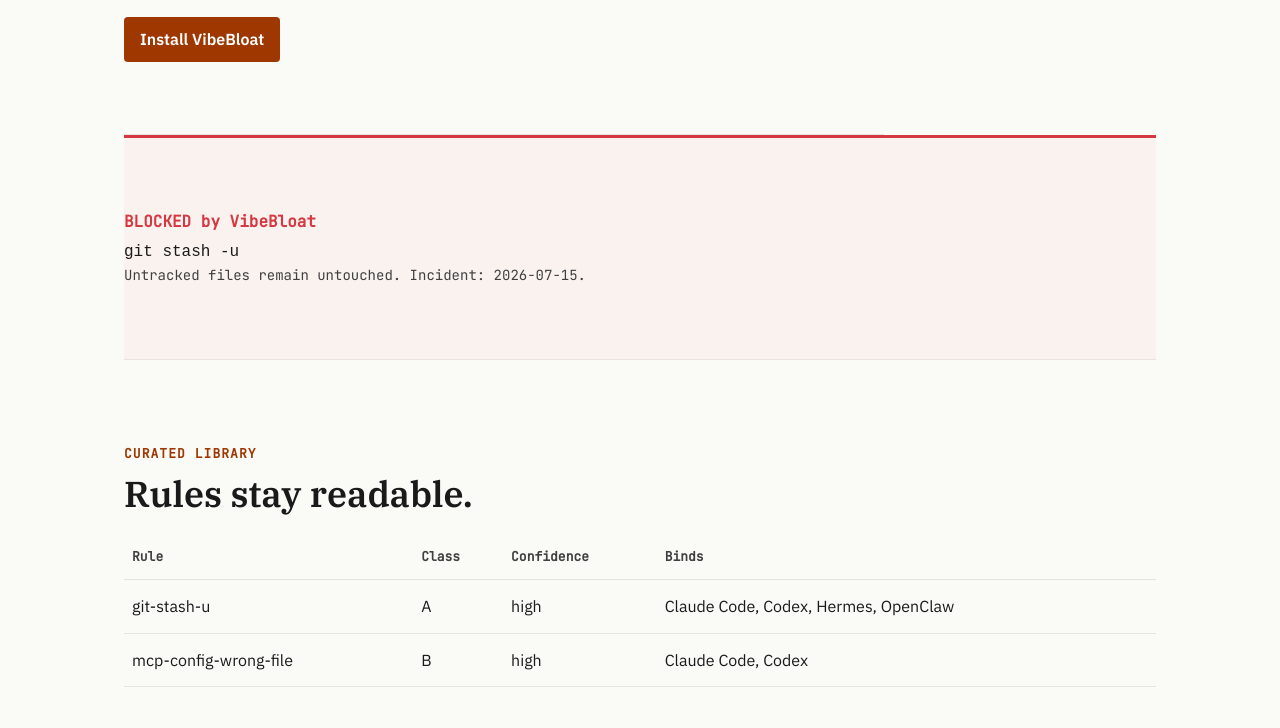
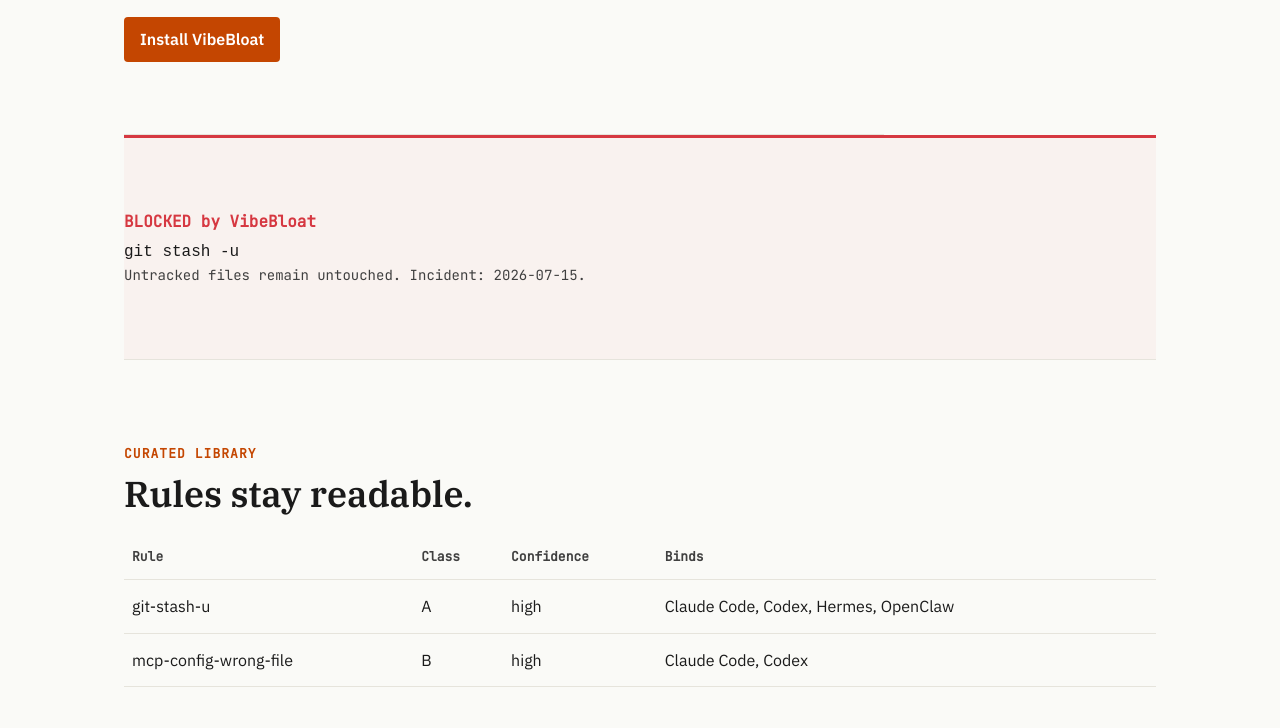
Before and after one commit to veltri-23/vibebloat, a website: page site/index.html in a window 1280 px wide. Shown: the part 442-1170 px from the top of the page. Drawn offline with Linux system fonts and the light colour scheme.

Commit message:
style: lock accessible design tokens

```diff
--- a/site/styles.css
+++ b/site/styles.css
@@ -1,4 +1,4 @@
-:root { --ink-900:#1a1a1a; --ink-700:#404040; --paper:#fafaf7; --paper-tint:#f4f3ee; --line:#e6e4dc; --accent:#9e3700; --block:#d63841; --font-display:'IBM Plex Serif',serif; --font-body:'IBM Plex Sans',sans-serif; --font-mono:'JetBrains Mono',monospace; }
+:root { --ink-900:#1a1a1a; --ink-700:#404040; --paper:#fafaf7; --paper-tint:#f4f3ee; --line:#e6e4dc; --accent:#c44601; --block:#d63841; --warn:#f59e0b; --go:#2d7a3d; --font-display:'IBM Plex Serif','Charter',serif; --font-body:'IBM Plex Sans','Inter',sans-serif; --font-mono:'JetBrains Mono','Menlo',monospace; }
 * { box-sizing:border-box; }
 body { margin:0; background:var(--paper); color:var(--ink-900); font:16px/1.55 var(--font-body); }
 header, main, footer { max-width:1080px; margin:auto; padding-left:24px; padding-right:24px; }
--- /dev/null
+++ b/src/styles/tokens.css
@@ -0,0 +1,14 @@
+:root {
+  --ink-900: #1a1a1a;
+  --ink-700: #404040;
+  --paper: #fafaf7;
+  --paper-tint: #f4f3ee;
+  --line: #e6e4dc;
+  --accent: #c44601;
+  --block: #d63841;
+  --warn: #f59e0b;
+  --go: #2d7a3d;
+  --font-display: "IBM Plex Serif", "Charter", serif;
+  --font-body: "IBM Plex Sans", "Inter", sans-serif;
+  --font-mono: "JetBrains Mono", "Menlo", monospace;
+}
```
Also changed, not shown: tests/design-tokens.test.ts (added, +28 -0 lines).
